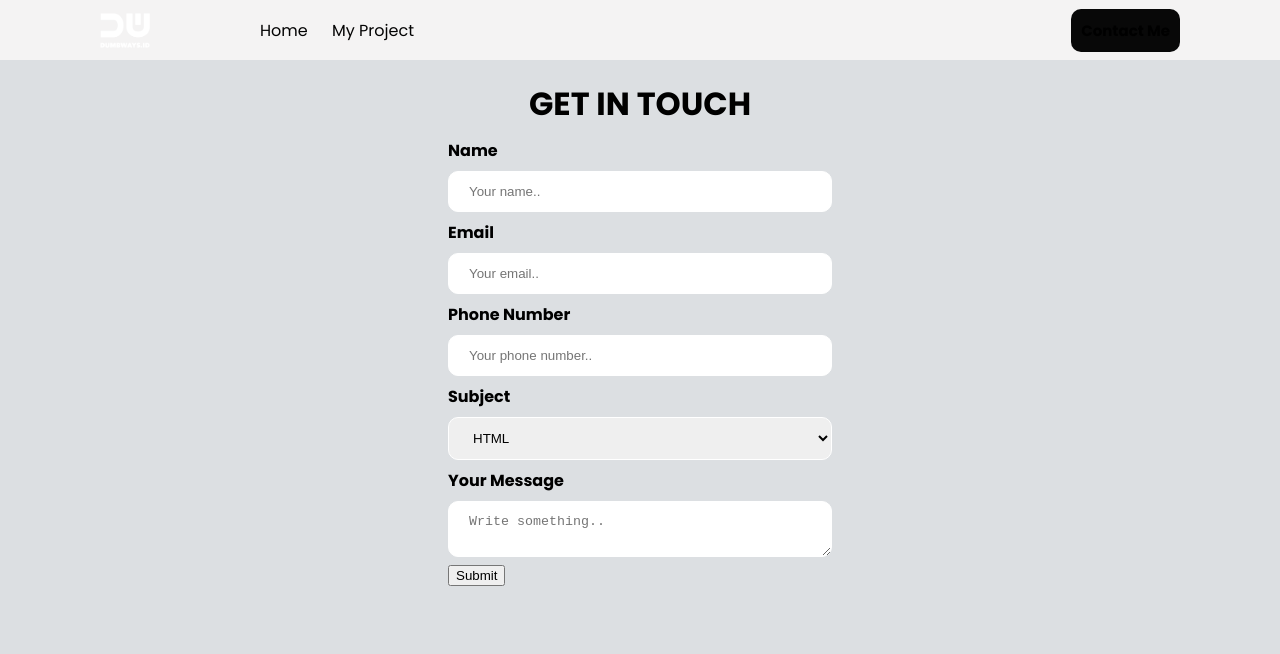
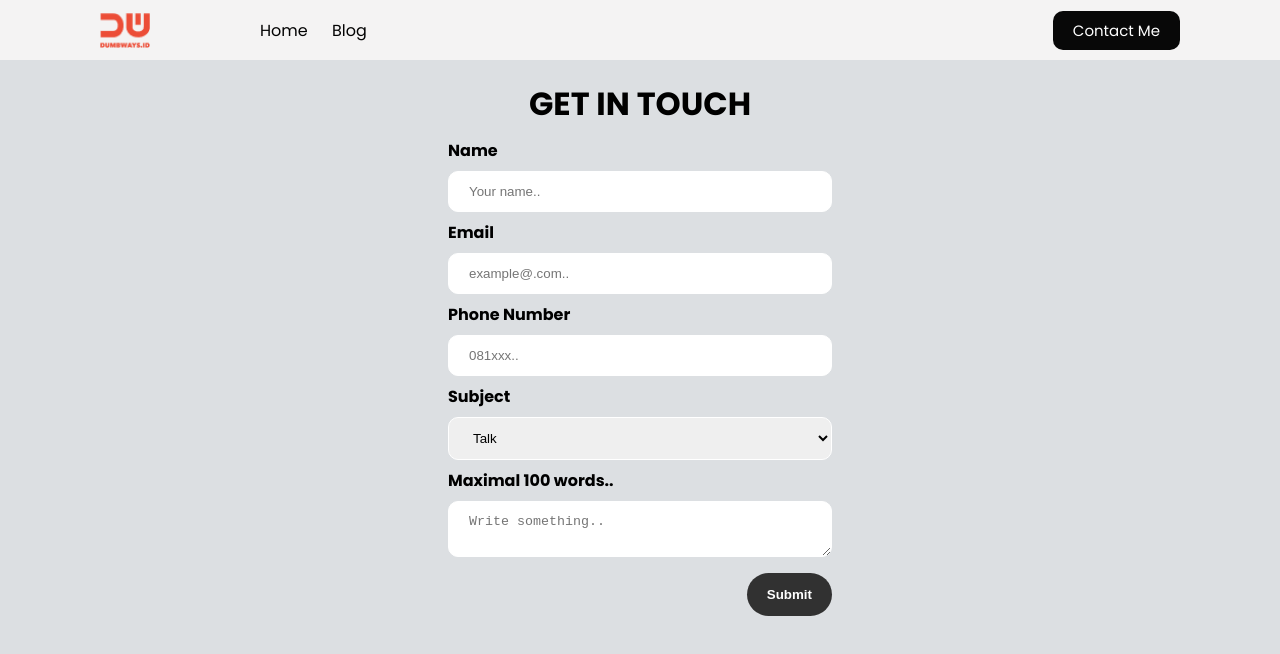
Before and after one commit to nurulanshh/b35-day2-formandnavbar, a plain HTML site: page contact-me.html in a window 1280 px wide. Drawn offline with Linux system fonts and the light colour scheme.

Commit message:
Update contact-me.html

```diff
--- a/contact-me.html
+++ b/contact-me.html
@@ -2,45 +2,46 @@
   <head>
     <title>Personal Web - Nurul Anisah</title>
     <link rel="stylesheet" href="style.css" />
+
   </head>
   <body>
     <nav>
       <div class="left-side">
         <a href="index.html"
-          ><img src="assets/brandwhite.png" alt="logo" width="50px" height="35px"
+          ><img src="assets/logo.png" alt="logo" width="50px" height="35px"
         /></a>
         <ul>
           <li><a href="index.html">Home</a></li>
-          <li><a href="#">My Project</a></li>
+          <li><a href="blog.html">Blog</a></li>
         </ul>
       </div>
       <div class="right-side">
-        <a class="active" href="contact.html">Contact Me</a>
+        <a href="contact-me.html">Contact Me</a>
       </div>
     </nav>
     <main class="container-contact">
       <h1 class="header">Get In Touch</h1>
       <form>
-        <label for="name">Name</label>
-        <input type="text" id="name" placeholder="Your name.." />
+        <label for="input-name">Name</label>
+        <input type="text" id="input-name" placeholder="Your name.." />
 
-        <label for="email">Email</label>
-        <input type="email" id="email" placeholder="Your email.." />
+        <label for="input-email">Email</label>
+        <input type="email" id="input-email" placeholder="example@.com.." />
 
-        <label for="phone">Phone Number</label>
-        <input type="text" id="phone" placeholder="Your phone number.." />
+        <label for="input-phone">Phone Number</label>
+        <input type="text" id="input-phone" placeholder="081xxx.." />
 
-        <label for="country">Subject</label>
-        <select id="country" name="country">
-          <option value="html">HTML</option>
-          <option value="css">CSS</option>
-          <option value="javascript">Javascript</option>
+        <label for="choose-subject">Subject</label>
+        <select id="choose-subject" name="country">
+          <option value="Talk">Talk</option>
+          <option value="Let's Collaboration">Let's Collaboration</option>
+          <option value="Create Project">Create Project</option>
         </select>
 
-        <label for="message">Your Message</label>
-        <textarea id="massage" placeholder="Write something.."></textarea>
+        <label for="input-message">Maximal 100 words..</label>
+        <textarea id="input-message" placeholder="Write something.."></textarea>
 
-        <input type="submit" value="Submit" />
+        <button type="button" class="btn-submit">Submit</button>
       </form>
     </main>
   </body>
```
